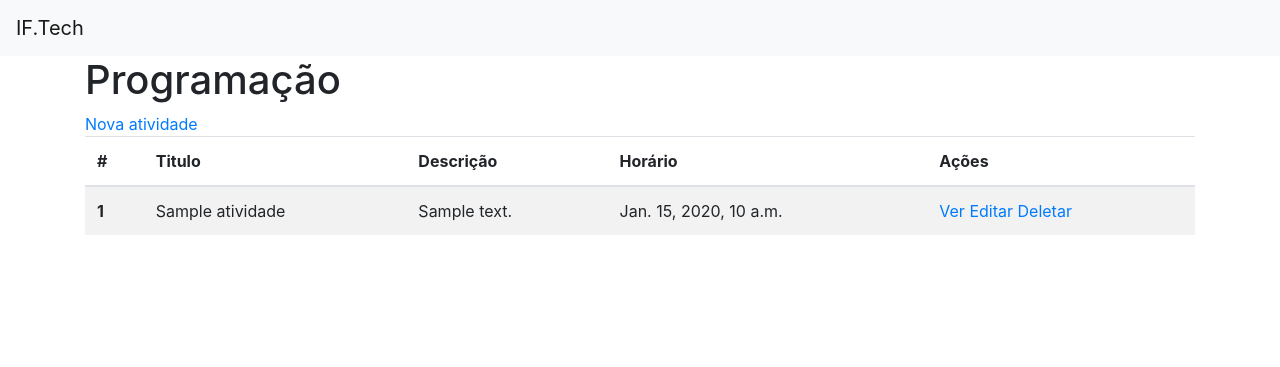
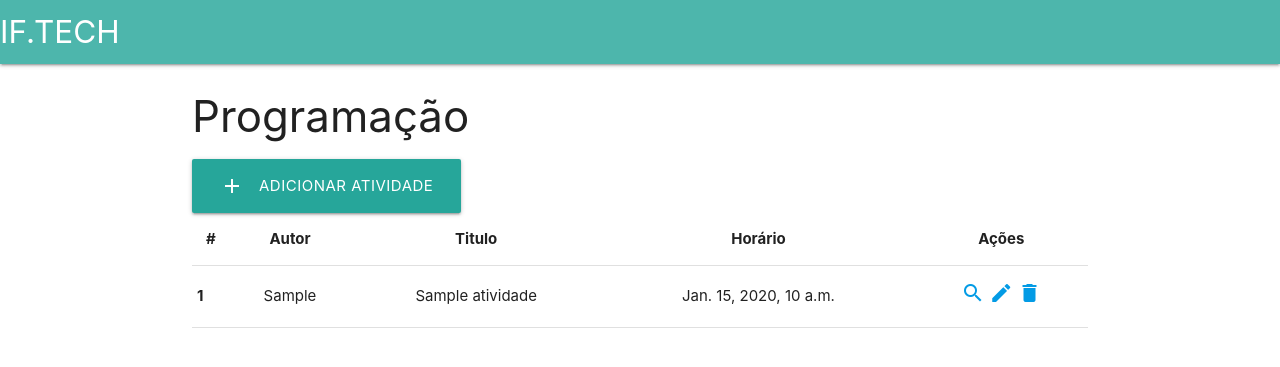
Before and after one commit to larissamoreira/minicurso-django-iftech, a Django app: page /programacao/ in a window 1280 px wide. Shown: the top 367 px of the page. Run offline with Django 3.2, Linux system fonts and the light colour scheme; tables that the repository leaves empty hold one stand-in row (values such as "Sample post"); some libraries are stand-ins or nearby versions.

Commit message:
Materialize

```diff
--- a/programacao/admin.py
+++ b/programacao/admin.py
@@ -3,4 +3,3 @@ from . import models
 # Register your models here.
 
 admin.site.register(models.Atividade)
-admin.site.register(models.Pessoa)
--- a/programacao/forms.py
+++ b/programacao/forms.py
@@ -1,7 +1,9 @@
 from django.forms import ModelForm
 from .models import Atividade
+from django.forms import DateTimeField
 
 class AtividadeForm(ModelForm):
+    horario = DateTimeField()
     class Meta:
         model = Atividade
-        fields = ['autor', 'nome', 'descricao', 'tipo', 'horario', 'sala']
+        fields = ['autor', 'titulo', 'descricao', 'tipo', 'horario', 'sala']
--- a/programacao/models.py
+++ b/programacao/models.py
@@ -1,22 +1,12 @@
 from django.db import models
 
 class Atividade(models.Model):
-    TIPO_ATIVIDADE = (
-        ('PALESTRA', 'Palestra'),
-        ('MINICURSO', 'Minicurso')
-    )
-    autor = models.ForeignKey("Pessoa", on_delete=models.CASCADE)
-    nome = models.CharField(max_length=50)
+    autor = models.CharField(max_length=50)
+    titulo = models.CharField(max_length=50)
     descricao = models.TextField()
-    tipo = models.CharField(max_length=9, choices=TIPO_ATIVIDADE, default='MINICURSO')
+    tipo = models.CharField(max_length=9)
     horario = models.DateTimeField()
     sala = models.CharField(max_length=20)
 
     def __str__(self):
         return f'{self.autor}, {self.tipo}, {self.descricao} às {self.horario}.'
-
-class Pessoa(models.Model):
-    nome = models.CharField(max_length=50)
-
-    def __str__(self):
-        return self.nome
--- a/programacao/templates/base.html
+++ b/programacao/templates/base.html
@@ -5,30 +5,25 @@
     <!-- Required meta tags -->
     <meta charset="utf-8">
     <meta name="viewport" content="width=device-width, initial-scale=1, shrink-to-fit=no">
-
-    <!-- Bootstrap CSS -->
-    <link rel="stylesheet" href="https://stackpath.bootstrapcdn.com/bootstrap/4.1.3/css/bootstrap.min.css" integrity="sha384-MCw98/SFnGE8fJT3GXwEOngsV7Zt27NXFoaoApmYm81iuXoPkFOJwJ8ERdknLPMO"
-        crossorigin="anonymous">
-
+    <!-- Compiled and minified CSS -->
+    <link rel="stylesheet" href="https://cdnjs.cloudflare.com/ajax/libs/materialize/1.0.0/css/materialize.min.css">
+    <!-- Compiled and minified JavaScript -->
+    <link href="https://fonts.googleapis.com/icon?family=Material+Icons" rel="stylesheet">
+    <script src="https://cdnjs.cloudflare.com/ajax/libs/materialize/1.0.0/js/materialize.min.js"></script>
     <title>IF.Tech</title>
 </head>
 
 <body>
-    <nav class="navbar navbar-light bg-light">
-        <a class="navbar-brand" href="#">IF.Tech</a>
+    <nav>
+        <div class="nav-wrapper teal lighten-2">
+            <a href="{% url 'programacao_list' %}" class="brand-logo">IF.TECH</a>
+        </div>
     </nav>
     <div class="container">
         {% block conteudo %}
 
         {% endblock %}
     </div>
-
-    <script src="https://code.jquery.com/jquery-3.3.1.slim.min.js" integrity="sha384-q8i/X+965DzO0rT7abK41JStQIAqVgRVzpbzo5smXKp4YfRvH+8abtTE1Pi6jizo"
-        crossorigin="anonymous"></script>
-    <script src="https://cdnjs.cloudflare.com/ajax/libs/popper.js/1.14.3/umd/popper.min.js" integrity="sha384-ZMP7rVo3mIykV+2+9J3UJ46jBk0WLaUAdn689aCwoqbBJiSnjAK/l8WvCWPIPm49"
-        crossorigin="anonymous"></script>
-    <script src="https://stackpath.bootstrapcdn.com/bootstrap/4.1.3/js/bootstrap.min.js" integrity="sha384-ChfqqxuZUCnJSK3+MXmPNIyE6ZbWh2IMqE241rYiqJxyMiZ6OW/JmZQ5stwEULTy"
-        crossorigin="anonymous"></script>
 </body>
 
 </html>
--- a/programacao/templates/programacao_list.html
+++ b/programacao/templates/programacao_list.html
@@ -2,30 +2,30 @@
 
 {% block conteudo %}
 
-<h1>Programação</h1>
-<a href="{% url 'programacao_create' %}">Nova atividade</a>
+<h3>Programação</h3>
+<a class="waves-effect waves-light btn-large" href="{% url 'programacao_create' %}">Adicionar Atividade<i class="material-icons left">add</i></a>
 
-<table class="table table-striped">
+<table class="centered">
     <thead>
         <tr>
-            <th scope="col">#</th>
-            <th scope="col">Titulo</th>
-            <th scope="col">Descrição</th>
-            <th scope="col">Horário</th>
-            <th scope="col">Ações</th>
+            <th>#</th>
+            <th>Autor</th>
+            <th>Titulo</th>
+            <th>Horário</th>
+            <th>Ações</th>
         </tr>
     </thead>
     <tbody>
         {% for atividade in programacao %}
         <tr>
             <th>{{atividade.id}}</th>
-            <td>{{atividade.nome}}</td>
-            <td>{{atividade.descricao}}</td>
+            <td>{{atividade.autor}}</td>
+            <td>{{atividade.titulo}}</td>
             <td>{{atividade.horario}}</td>
             <td>
-                <a href="{% url 'programacao_detail' atividade.id %}">Ver</a>
-                <a href="{% url 'programacao_edit' atividade.id %}">Editar</a>
-                <a href="{% url 'programacao_delete' atividade.id %}">Deletar</a>
+                <a href="{% url 'programacao_detail' atividade.id %}"><i class="material-icons">search</i></a>
+                <a href="{% url 'programacao_edit' atividade.id %}"><i class="material-icons">edit</i></a>
+                <a href="{% url 'programacao_delete' atividade.id %}"><i class="material-icons">delete</i></a>
             </td>
         </tr>
         {% endfor %}
--- a/programacao/views.py
+++ b/programacao/views.py
@@ -28,10 +28,10 @@ def programacao_create(request):
 def programacao_edit(request, atividade_id):
     atividade = get_object_or_404(Atividade, pk=atividade_id)
     if request.method == 'POST':
-        form = AtividadeForm(request.POST)
+        form = AtividadeForm(request.POST, instance=atividade)
         if form.is_valid():
             form.save()
-            return HttpResponseRedirect(reverse('programacao_list'))
+            return HttpResponseRedirect(reverse('programacao_detail', args=[atividade_id]))
     else:
         form = AtividadeForm(instance=atividade)
 
```
Also changed, not shown: programacao/templates/programacao_detail.html (+9 -0 lines), programacao/templates/programacao_form.html (+6 -2 lines), programacao/migrations/0001_initial.py.
